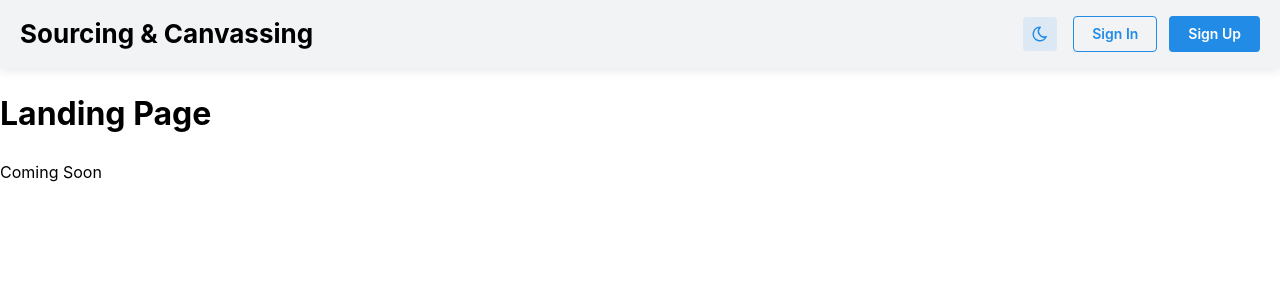
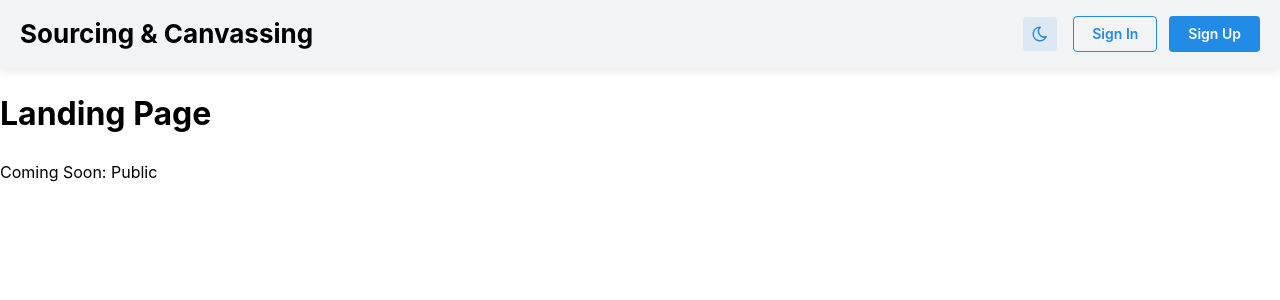
Before and after one commit to xjeyceex/help-earth-now-with-backend, a Next.js app: page / in a window 1280 px wide. Shown: the top 300 px of the page. Built offline with nearby package versions, Linux system fonts and the light colour scheme.

Commit message:
fix navbar position

```diff
--- a/app/(public)/layout.tsx
+++ b/app/(public)/layout.tsx
@@ -1,15 +1,8 @@
-import Navbar from "@/components/Navbar";
-
-interface PublicLayoutProps {
+type PublicLayoutProps = {
   children: React.ReactNode;
-}
+};
 
 const PublicLayout = ({ children }: PublicLayoutProps) => {
-  return (
-    <main>
-      <Navbar />
-      {children}
-    </main>
-  );
+  return <main>{children}</main>;
 };
 export default PublicLayout;
--- a/app/(public)/page.tsx
+++ b/app/(public)/page.tsx
@@ -2,7 +2,7 @@ const HomePage = () => {
   return (
     <main>
       <h1>Landing Page</h1>
-      <p>Coming Soon</p>
+      <p>Coming Soon: Public</p>
     </main>
   );
 };
--- a/app/layout.tsx
+++ b/app/layout.tsx
@@ -5,6 +5,7 @@ import {
 } from "@mantine/core";
 import { Notifications } from "@mantine/notifications";
 
+import Navbar from "@/components/Navbar";
 import "@mantine/core/styles.css";
 import "@mantine/dates/styles.css";
 import "@mantine/dropzone/styles.css";
@@ -29,6 +30,7 @@ export default function RootLayout({
       <body suppressHydrationWarning>
         <MantineProvider>
           <Notifications />
+          <Navbar />
           {children}
         </MantineProvider>
       </body>
```
Also changed, not shown: app/(protected)/layout.tsx (+3 -9 lines).
